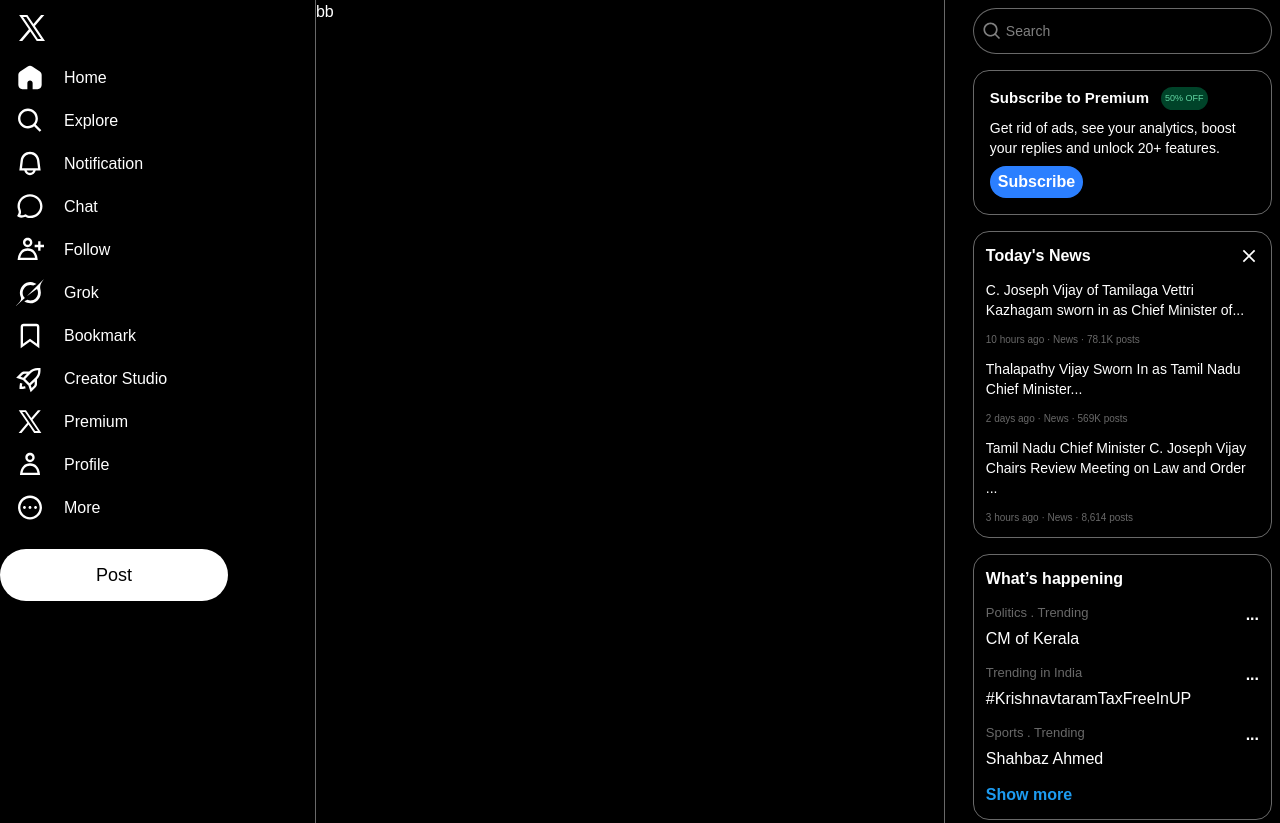
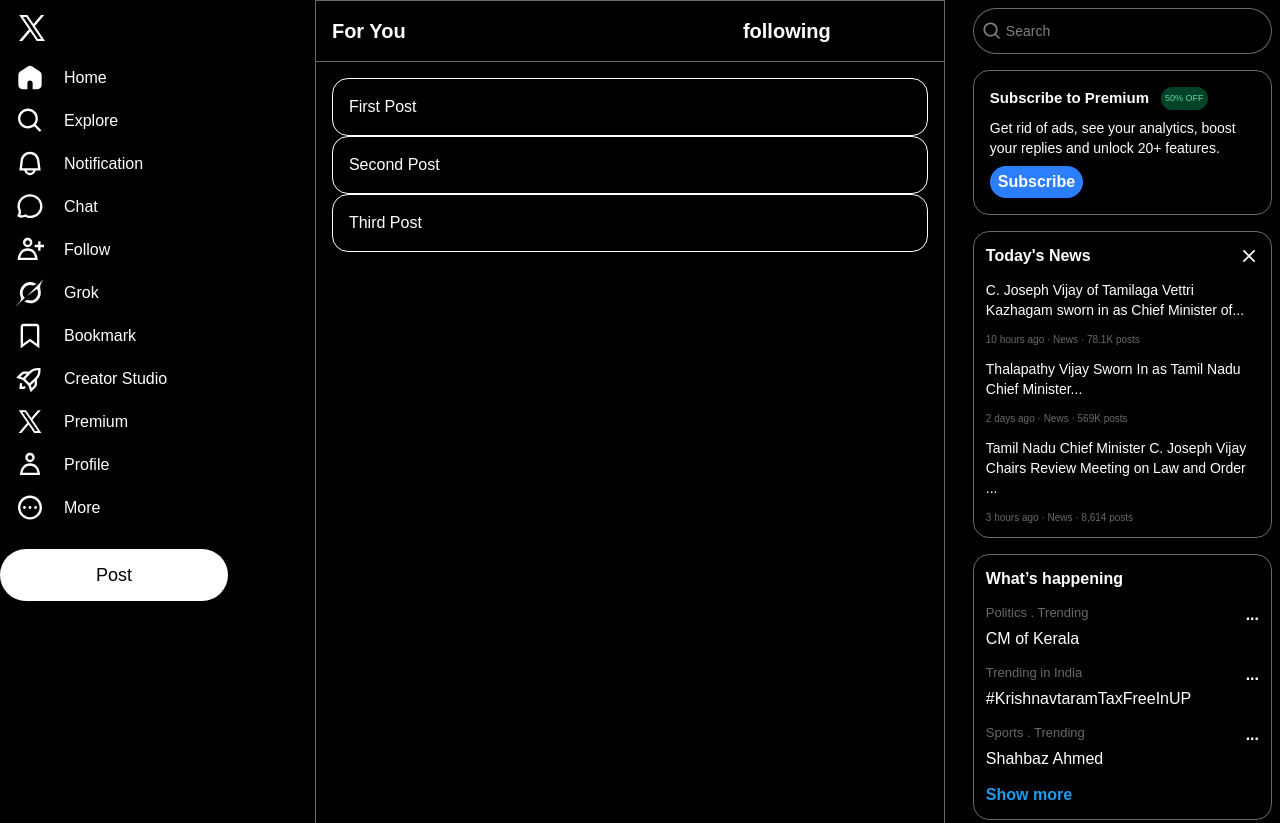
Before and after one commit to Dhruv-Bishnoi/Twitter-Clone, a website built with Vite: page index.html in a window 1280 px wide. Shown: the top 823 px of the page. Built offline with nearby package versions, Linux system fonts and the light colour scheme.

Commit message:
Update index.html

```diff
--- a/index.html
+++ b/index.html
@@ -28,7 +28,7 @@
 
 <body class="bg-black text-white  ">
     <div class=" flex container mx-auto  ">
-<div class="box1 sticky top-0 pt-3 h-screen w-[25%]">
+        <div class="box1 sticky top-0 pt-3 h-screen w-[25%]">
             <div class="logo fill-white pb-3 mx-4"><svg viewBox="0 0 24 24" aria-hidden="true"
                     class=" w-8 r-4qtqp9 r-yyyyoo r-dnmrzs r-bnwqim r-lrvibr r-m6rgpd r-lrsllp r-1nao33i r-16y2uox r-8kz0gk">
                     <g>
@@ -189,13 +189,35 @@
 
 
 
-        <div class="box2 w-[50%] border-x border-[#ffffff69]">bb
+        <div class="box2 w-[50%]  border-x border-[#ffffff69]">
+<div class="suggNav sticky top-0 z-10 bg-black/70 text-xl  font-bold backdrop-blur-md  flex justify-around border-y border-[#ffffff69]"
+>
+                <div class="FORYOU p-4 relative hover:bg-[#212121] transition w-1/2      "> For You
+                    <div class="w-25 absolute h-10 bg-blue-500"></div>
+                </div>
+                <div class="following p-4 hover:bg-[#212121] transition w-1/2 flex justify-center items-center">following
+                </div>
+            </div>
 
+<div class="post  p-4">
+    <div class="border border-[#2f3336] rounded-2xl p-4 mb-4">
+        First Post
+    </div>
+
+    <div class="border border-[#2f3336] rounded-2xl p-4 mb-4">
+        Second Post
+    </div>
+
+    <div class="border border-[#2f3336] rounded-2xl p-4 mb-4">
+        Third Post
+    </div>
+</div>
 
         </div>
 
         <div class="box3 w-[25%] ml-5 p-2">
-<div class="searchbar sticky top-2 z-10  bg-black flex border border-[#ffffff69] rounded-3xl p-2 w-full">               <svg viewBox="0 0 24 24" aria-hidden="true"
+            <div class="searchbar sticky top-2 z-10  bg-black flex border border-[#ffffff69] rounded-3xl p-2 w-full">
+                <svg viewBox="0 0 24 24" aria-hidden="true"
                     class=" w-5 fill-white opacity-50  r-4qtqp9 r-yyyyoo r-dnmrzs r-bnwqim r-lrvibr r-m6rgpd r-1nao33i r-lwhw9o r-cnnz9e">
                     <g>
                         <path
@@ -292,7 +314,7 @@
                         <div class="font-light">Ministry of Finance</div>
                         <div>Follow</div>
                     </div>
-                    <div class="font-extralight text-[13px] text-[#ffffff69]" >@FinMinIndia</div>
+                    <div class="font-extralight text-[13px] text-[#ffffff69]">@FinMinIndia</div>
                 </div>
                 <div class="">
                     <div class="flex justify-between ">
```
